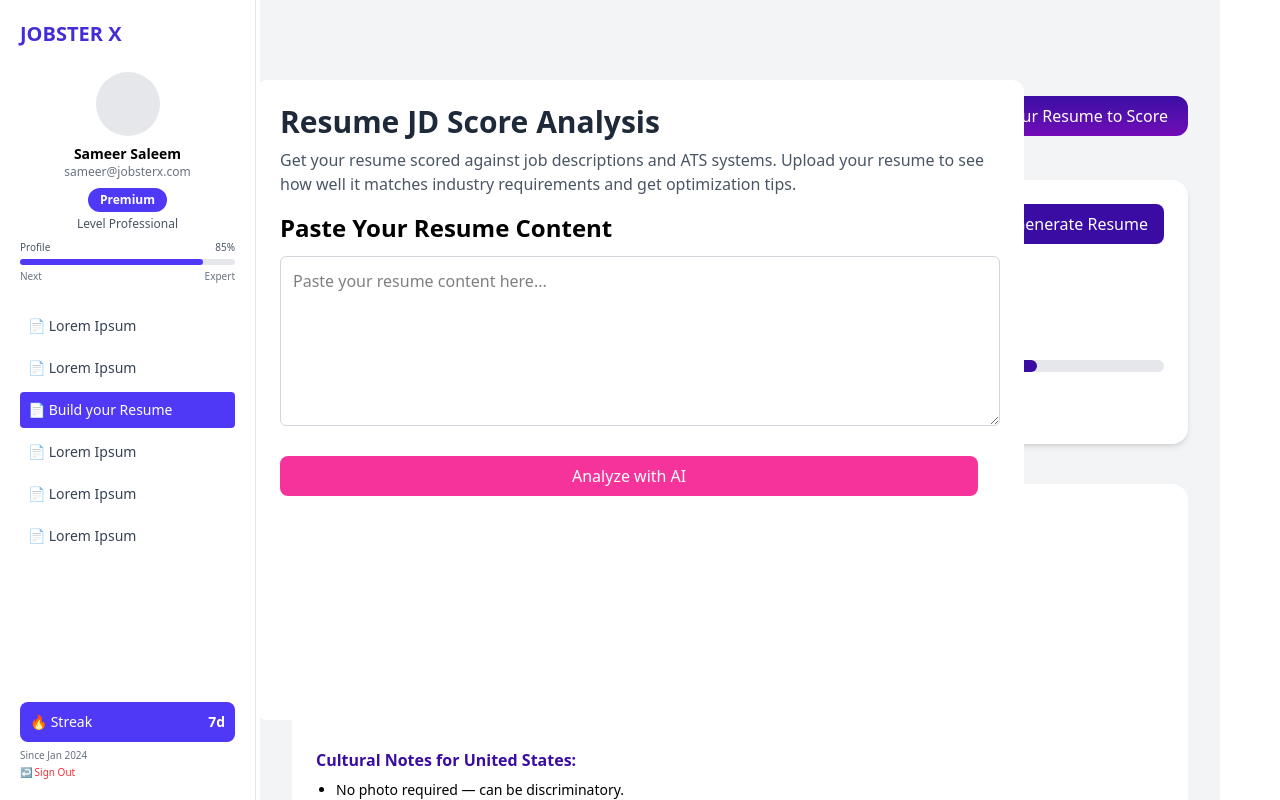
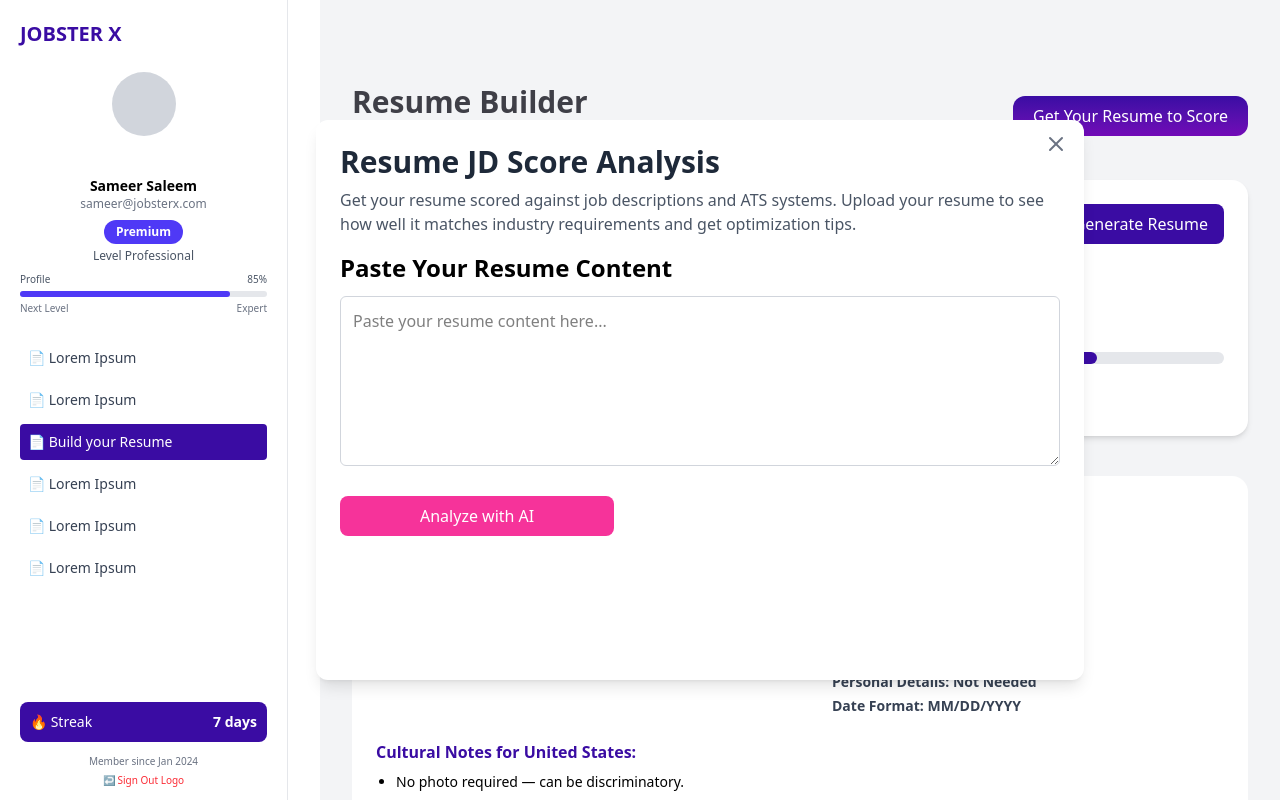
Before and after one commit to raheemabdu/jobsterX2-project, a React (Vite) app: page / in a window 1280 px wide. Both pictures are taken after a click on the button "Get Your Resume to Score". Shown: the top 800 px of the page. Built offline with nearby package versions, Linux system fonts and the light colour scheme.

Commit message:
your update message

```diff
--- a/index.html
+++ b/index.html
@@ -3,8 +3,9 @@
   <head>
     <meta charset="UTF-8" />
     <link rel="icon" type="image/svg+xml" href="" />
+    <link rel="icon" type="image/svg+xml" href="./src/assets/logo.p.png" />
     <meta name="viewport" content="width=device-width, initial-scale=1.0" />
-    <title>resume builder</title>
+    <title>JOBSTER X</title>
   </head>
   <body>
     <div id="root"></div>
--- a/src/App.jsx
+++ b/src/App.jsx
@@ -1,9 +1,9 @@
 import React, { useState } from "react";
+import { X } from "lucide-react";
 import ResumeProgressBox from "./Components/ResumeProgressBox";
 import ResumeFormatBox from "./Components/ResumeFromatBox";
 import ResumeDownloadHistory from "./Components/ResumeDownloadHistory";
 import ATSOptimizationTips from "./Components/ATSOptimizationTips";
-// import Dashboard from "./Components/Dashboard";
 import Navbar from "./Components/Navbar";
 
 const App = () => {
@@ -23,17 +23,18 @@
   };
 
   return (
-    <div className="min-h-screen bg-gray-100 flex justify-center p-6 w-[75%] ml-auto mr-15 ">
+    <div className="min-h-screen bg-gray-100 flex justify-center p-6 w-[75%] md:ml-auto md:mr-0 ml-20">
       <div className="w-full max-w-4xl">
 
         <div className="flex flex-col md:flex-row md:items-center md:justify-between justify-center mb-8">
           <div>
-            <h1 className="text-3xl font-bold text-zinc-700 mt-15 ">Resume Builder</h1>
+            <h1 className="text-3xl font-bold text-zinc-700 mt-15">
+              Resume Builder
+            </h1>
             <p className="text-gray-600 mt-1">
               Create ATS-optimized resumes that get you noticed.
             </p>
           </div>
-
 
           <button
             onClick={() => setShowModal(true)}
@@ -43,19 +44,17 @@
           </button>
         </div>
 
-
         <ResumeProgressBox />
         <ResumeFormatBox />
         <ResumeDownloadHistory />
         <ATSOptimizationTips />
-        {/* <Dashboard/> */}
-        <Navbar/>
+        <Navbar />
       </div>
 
 
       {showModal && (
-        <div className="fixed inset-0 flex items-center justify-center bg-opacity-50 ">
-          <div className="bg-white rounded-xl p-6 w-full max-w-3xl md:h-[80vh]  overflow-y-auto relative">
+        <div className="fixed inset-0 flex items-center justify-center  bg-opacity-40 z-50 transition-opacity duration-300">
+          <div className="bg-white rounded-xl p-6 w-full max-w-3xl md:h-[70vh] h-[80%] md:ml-30 overflow-y-auto relative shadow-lg animate-fadeIn">
 
             <button
               onClick={() => {
@@ -64,9 +63,10 @@
                 setResumeText("");
                 setError("");
               }}
-              className="absolute top-2 right-3 text-gray-500 text-xl"
+              className="absolute top-3 right-4 text-gray-500 hover:text-red-500 transition"
+              aria-label="Close"
             >
-
+              <X className="w-6 h-6" />
             </button>
 
 
@@ -79,6 +79,7 @@
               Upload your resume to see how well it matches industry
               requirements and get optimization tips.
             </p>
+
             <h2 className="font-semibold mb-3 text-2xl">
               Paste Your Resume Content
             </h2>
@@ -97,7 +98,7 @@
             <div className="sticky bottom-0 bg-white pt-3 pb-2">
               <button
                 onClick={handleAnalyze}
-                className=" bg-pink-500 text-white px-6 md:px-73 py-2 rounded-lg hover:bg-pink-600"
+                className="bg-pink-500 text-white px-6 md:px-20 py-2 rounded-lg hover:bg-pink-600 transition"
               >
                 Analyze with AI
               </button>
@@ -106,7 +107,6 @@
 
             {showResults && (
               <div className="mt-4 space-y-5">
-
                 <div className="flex justify-between bg-gray-100 p-4 rounded-lg shadow-sm">
                   <div>
                     <p className="text-gray-600 text-sm">
@@ -122,24 +122,22 @@
                   </div>
                 </div>
 
-
-                <div className="bg-white shadow-md mb-4 mt-6">
-                  <h4 className="text-lg  text-purple-700 mb-2">
+                <div className="bg-white shadow-md mb-4 mt-6 p-4 rounded-lg">
+                  <h4 className="text-lg text-purple-700 mb-2">
                     ✓ Strength Areas
                   </h4>
-                  <ul className="list-disc ml-5 text-gray-700 ">
+                  <ul className="list-disc ml-5 text-gray-700">
                     <li>Strong professional experience section</li>
                     <li>Good use of action-oriented language</li>
                     <li>Clear career progression shown</li>
                   </ul>
                 </div>
 
-
-                <div className="bg-white shadow-md mb-6 mt-6">
-                  <h4 className="text-lg   text-purple-700 mb-2">
+                <div className="bg-white shadow-md mb-6 mt-6 p-4 rounded-lg">
+                  <h4 className="text-lg text-purple-700 mb-2">
                     ⚙️ Improvement Suggestions
                   </h4>
-                  <ul className="list-disc ml-5 text-gray-700" >
+                  <ul className="list-disc ml-5 text-gray-700">
                     <li>
                       Add quantifiable achievements with specific metrics
                     </li>
@@ -147,12 +145,10 @@
                     <li>
                       Use action verbs at the beginning of bullet points
                     </li>
-
                   </ul>
                 </div>
 
-
-                <div className="bg-white shadow-md mb-6 mt-6">
+                <div className="bg-white shadow-md mb-6 mt-6 p-4 rounded-lg">
                   <h4 className="text-lg text-purple-700 mb-1 mt-3">
                     🔑 Recommended Keywords
                   </h4>
@@ -162,11 +158,10 @@
                       "Team Leadership",
                       "Communication",
                       "Problem Solving",
-
                     ].map((keyword, i) => (
                       <span
                         key={i}
-                        className="bg-purple-100 text-purple-700 px-3 py-1 rounded-full text-sm mb-6 mt-6"
+                        className="bg-purple-100 text-purple-700 px-3 py-1 rounded-full text-sm"
                       >
                         {keyword}
                       </span>
--- a/src/Components/Navbar.jsx
+++ b/src/Components/Navbar.jsx
@@ -1,40 +1,40 @@
 import React, { useState } from "react";
-import { Menu, X } from "lucide-react";
+import { Menu, X, } from "lucide-react";
+
 
 const Navbar = ({ children }) => {
   const [isOpen, setIsOpen] = useState(false);
 
   return (
-    <div className="flex ` bg-gray-50 relative">
+    <div className="flex">
 
-      <div className="md:hidden fixed top-0 left-0 right-0 bg-white border-b border-gray-200 flex items-center justify-between px-4 py-3 z-30 w-full">
-        <h1 className="text-lg font-bold text-indigo-700">JOBSTER X</h1>
+      <div className="md:hidden fixed top-0 left-0 right-0 bg-white border-b border-gray-200 flex items-center justify-between px-4  z-50">
+        <h1 className="text-lg font-bold text-[#3A0CA3]">JOBSTER X</h1>
         <button
           onClick={() => setIsOpen(!isOpen)}
           className="p-2 rounded-md bg-gray-100"
         >
           {isOpen ? (
-            <X className="w-6 h-6 " />
+            <X className="w-6 h-6 text-[#3A0CA3]" />
           ) : (
-            <Menu className="w-6 h-6 text-indigo-700" />
+            <Menu className="w-6 h-6 text-[#3A0CA3]" />
           )}
         </button>
       </div>
-
-
       <aside
-        className={`fixed top-0 left-0 h-full w-64 bg-white border-r border-gray-200 p-5 flex flex-col z-40 transform transition-transform duration-300 ease-in-out
+        className={`fixed top-0 left-0 h-full w-72 bg-white border-r border-gray-200 flex flex-col z-40 transform transition-transform duration-300 ease-in-out
           ${isOpen ? "translate-x-0" : "-translate-x-full"} md:translate-x-0`}
       >
-        <div className="flex-1">
 
-          <h1 className="text-xl font-bold text-indigo-700 mb-6 hidden md:block">
+        <div className="flex-1 overflow-y-auto p-5 pb-20 ">
+          {/* Logo (Desktop only) */}
+          <h1 className="text-xl font-bold text-[#3A0CA3] md:mb-6 mb-20 hidden md:block">
             JOBSTER X
           </h1>
 
-
+          {/* Profile Section */}
           <div className="flex flex-col items-center text-center mb-6">
-            <div className="w-16 h-16 rounded-full bg-gray-200 mb-2"></div>
+            <div className="w-16 h-16  rounded-full bg-gray-300 mb-10 md:mb-10"></div>
             <h2 className="text-sm font-semibold">Sameer Saleem</h2>
             <p className="text-gray-500 text-xs">sameer@jobsterx.com</p>
 
@@ -45,10 +45,6 @@
             <p className="mt-1 text-xs text-gray-600 font-medium">
               Level Professional
             </p>
-
-
-
-
 
 
             <div className="w-full mt-2">
@@ -63,60 +59,58 @@
                 ></div>
               </div>
               <div className="flex justify-between text-[10px] text-gray-500 mt-1">
-                <span>Next</span>
+                <span>Next Level</span>
                 <span>Expert</span>
               </div>
+
             </div>
           </div>
 
 
-
-
-
-          <ul className="space-y-1.5">
+          <ul className="space-y-1.5 font-medium">
             <li className="flex items-center gap-2 text-gray-700 hover:bg-gray-100 p-2 rounded cursor-pointer text-sm">
               📄 Lorem Ipsum
             </li>
             <li className="flex items-center gap-2 text-gray-700 hover:bg-gray-100 p-2 rounded cursor-pointer text-sm">
               📄 Lorem Ipsum
             </li>
-            <li className="flex items-center gap-2 bg-indigo-600 text-white p-2 rounded cursor-pointer text-sm">
+            <li className="flex items-center gap-2 bg-[#3A0CA3] text-white p-2 rounded cursor-pointer text-sm">
               📄 Build your Resume
             </li>
             <li className="flex items-center gap-2 text-gray-700 hover:bg-gray-100 p-2 rounded cursor-pointer text-sm">
               📄 Lorem Ipsum
             </li>
-             <li className="flex items-center gap-2 text-gray-700 hover:bg-gray-100 p-2 rounded cursor-pointer text-sm">
+            <li className="flex items-center gap-2 text-gray-700 hover:bg-gray-100 p-2 rounded cursor-pointer text-sm">
               📄 Lorem Ipsum
             </li>
-             <li className="flex items-center gap-2 text-gray-700 hover:bg-gray-100 p-2 rounded cursor-pointer text-sm">
+            <li className="flex items-center gap-2 text-gray-700 hover:bg-gray-100 p-2 rounded cursor-pointer text-sm">
               📄 Lorem Ipsum
             </li>
-
-
           </ul>
         </div>
 
 
-        <div className="mt-6">
-          <div className="bg-indigo-600 text-white rounded-lg p-2.5 flex justify-between items-center text-sm">
-            <span>🔥 Streak</span>
-            <span className="font-semibold">7d</span>
-          </div>
-          <p className="text-[10px] text-gray-500 mt-1.5">Since Jan 2024</p>
-          <p className="text-[10px] text-red-500 mt-0.5 cursor-pointer">↩ Sign Out</p>
+        <div className="bg-[#3A0CA3] text-white rounded-lg mx-5 mb-3 p-2.5 flex justify-between items-center text-sm">
+          <span>🔥 Streak</span>
+          <span className="font-semibold">7 days</span>
         </div>
+        <p className="text-[10px] text-gray-500 text-center mb-1">
+          Member since Jan 2024
+        </p>
+        <p className="text-[10px] text-red-500 text-center mb-3 cursor-pointer">
+          ↩ Sign Out Logo
+        </p>
       </aside>
 
 
-      <main className="flex-1 md:ml-64% p-6 mt-14 md:mt-0  transition-all">
+      <main className="flex-1 md:ml-72 p-6 mt-14 md:mt-0 transition-all">
         {children}
       </main>
 
 
       {isOpen && (
         <div
-          className="fixed inset-0 bg-opacity-30 z-20 md:hidden"
+          className="fixed inset-0  bg-opacity-30 z-20 md:hidden"
           onClick={() => setIsOpen(false)}
         ></div>
       )}
--- a/src/Components/ResumeProgressBox.jsx
+++ b/src/Components/ResumeProgressBox.jsx
@@ -2,16 +2,16 @@
 
 const ResumeProgressBox = () => {
   return (
-    <div className="bg-white shadow-md rounded-2xl p-6 mb-7">
+    <div className="bg-white shadow-md rounded-2xl p-6 mb-7  ">
 
       <div className="flex justify-between items-center mb-3">
         <h2 className="text-3xl font-bold text-[#3A0CA3]">Your Resume Progress</h2>
 
-        <div className="flex gap-3 md:flex-row flex-col ">
+        <div className="flex gap-3  md:flex-row flex-col">
           <button className="  px-2  border-1  bg-[#3A0CA3]  rounded-lg text-white ">
             Preview Resume
           </button>
-          <button className="flex bg-[#3A0CA3] text-white px-4 py-2 rounded-lg md:flex-row flex-col ">
+          <button className="flex bg-[#3A0CA3] text-white px-4 py-2 rounded-lg  ">
             Generate Resume
           </button>
         </div>
@@ -22,7 +22,7 @@
         Continue all sections to make your resume ATS compatible.
       </p>
 
-      <p className="mb-6 mt-6 text-[#3A0CA3] text-2xl">Completion: 85%</p>
+      <p className="mb-6 mt-6 text-[#3A0CA3] ">Completion: 85%</p>
 
 
       <div className="w-full bg-gray-200 rounded-full h-3 mb-6">
@@ -36,11 +36,11 @@
         </button>
 
         <button className="">
-          <span className=" text-[#3A0CA3] font-semibold px-15">Experience</span>
+          <span className=" text-[#3A0CA3] font-semibold md:px-30 px-3">Experience</span>
         </button>
 
         <button className="">
-          <span className="text-[#3A0CA3] font-semibold flex md:px-15 ">Education</span>
+          <span className="text-[#3A0CA3] font-semibold flex md:px-8 px-3  ">Education</span>
         </button>
       </div>
     </div>
```
Also changed, not shown: src/assets/logo.p.png (added).
